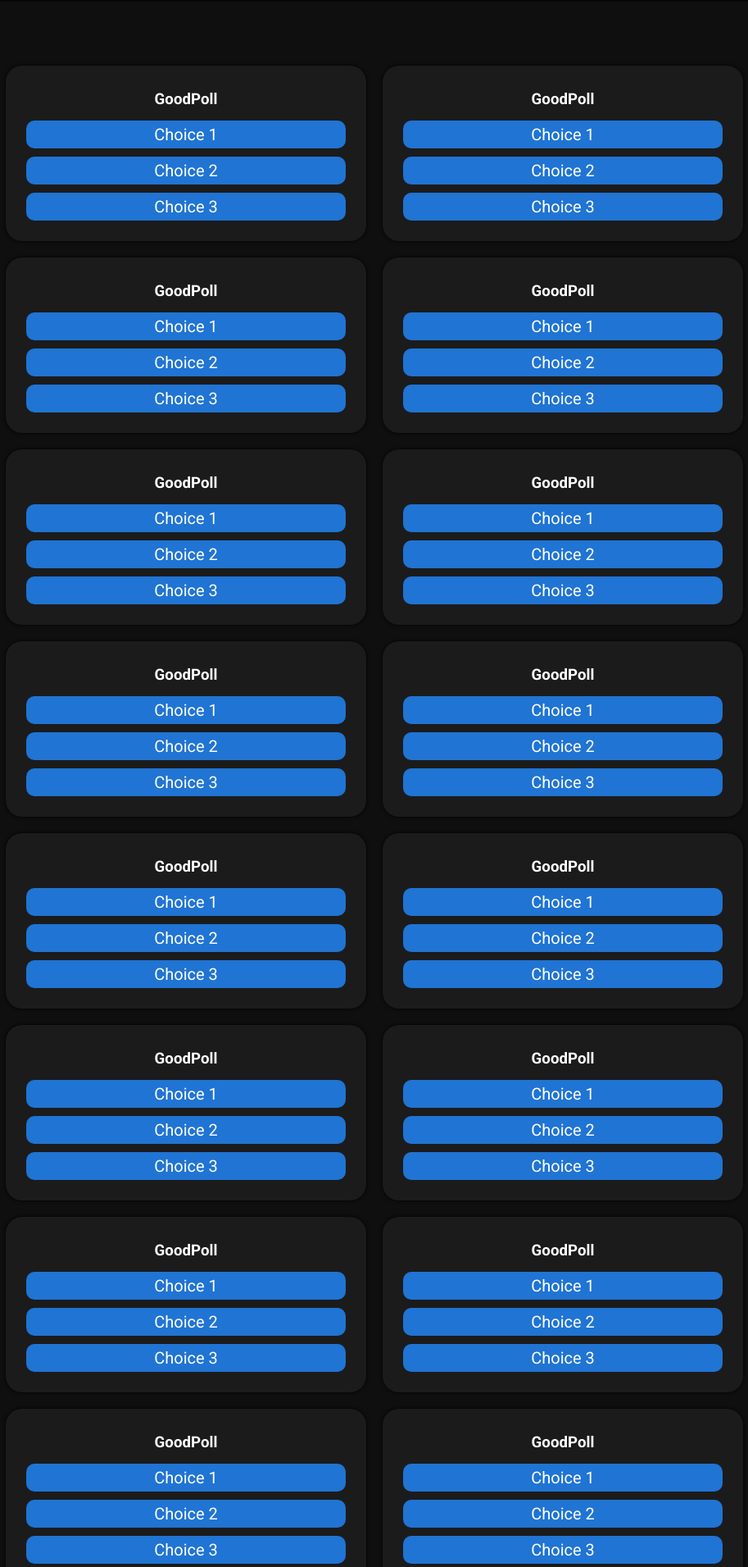
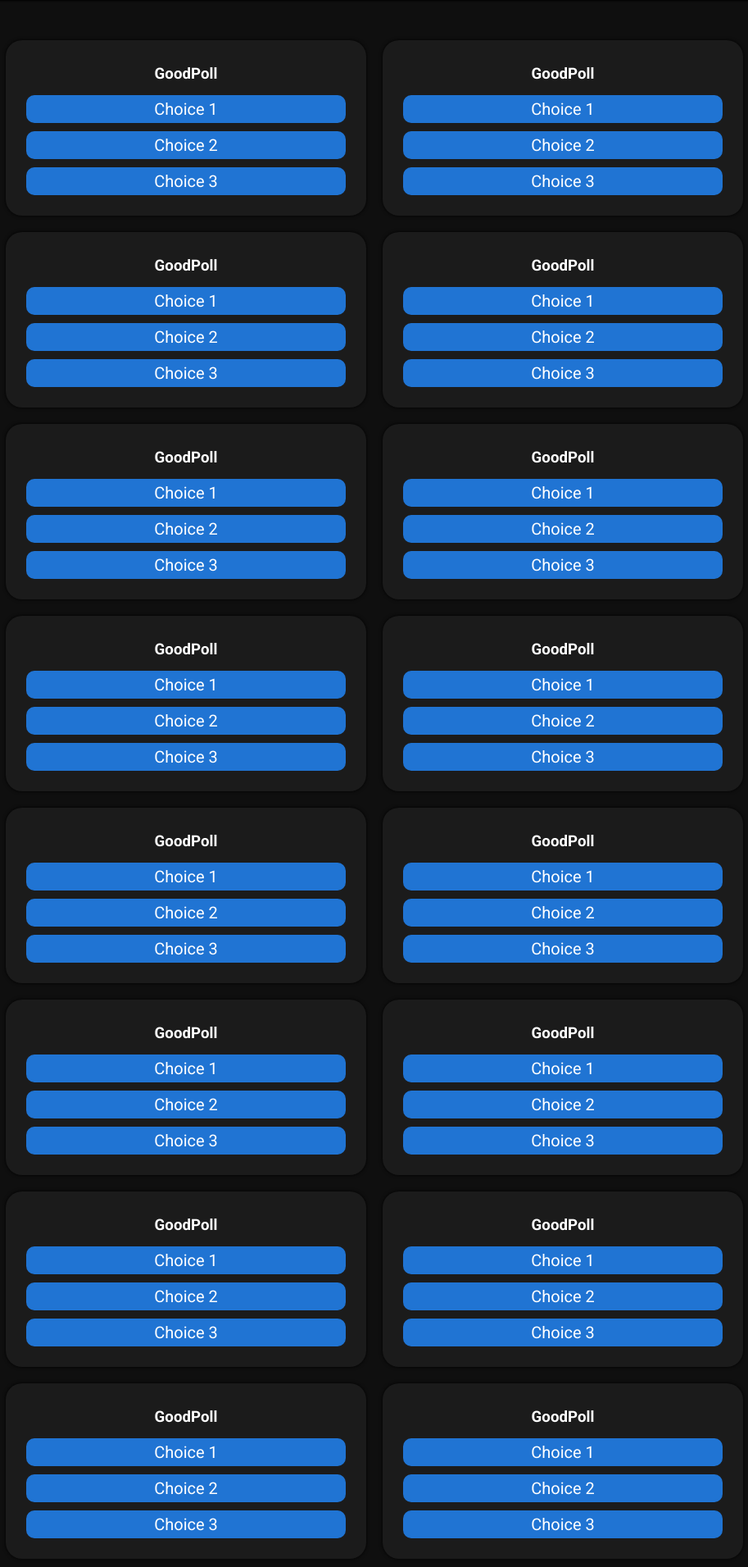
Before and after one commit to seamussmith/PollsProject, a Django app: page /pollapp/ in a window 1280 px wide. Shown: the part 110-2021 px from the top of the page at 82% size, without its empty margins (183-1096 px from the left). Run offline with Django 3.2, Linux system fonts and the light colour scheme.

Commit message:
Revert "content now really get's .content's style"
This reverts commit 41a2e07030c7c866f8fe4070d617dae900e626e4.

```diff
--- a/pollapp/templates/layouts/base.html
+++ b/pollapp/templates/layouts/base.html
@@ -22,7 +22,7 @@
 <body class="dark">
     <main>
         {% include "components/navbar.html" %}
-        <content class="content">
+        <content>
         {% block body %}
         {% endblock body %}
         </content>
--- a/static/styles/content.css
+++ b/static/styles/content.css
@@ -20,9 +20,8 @@ footer {
     width: 100%;
 }
 
-.content {
-    margin: 50px 0;
-    display: block;
+content {
+    margin: 50px;
 }
 
 .content__header {
```
